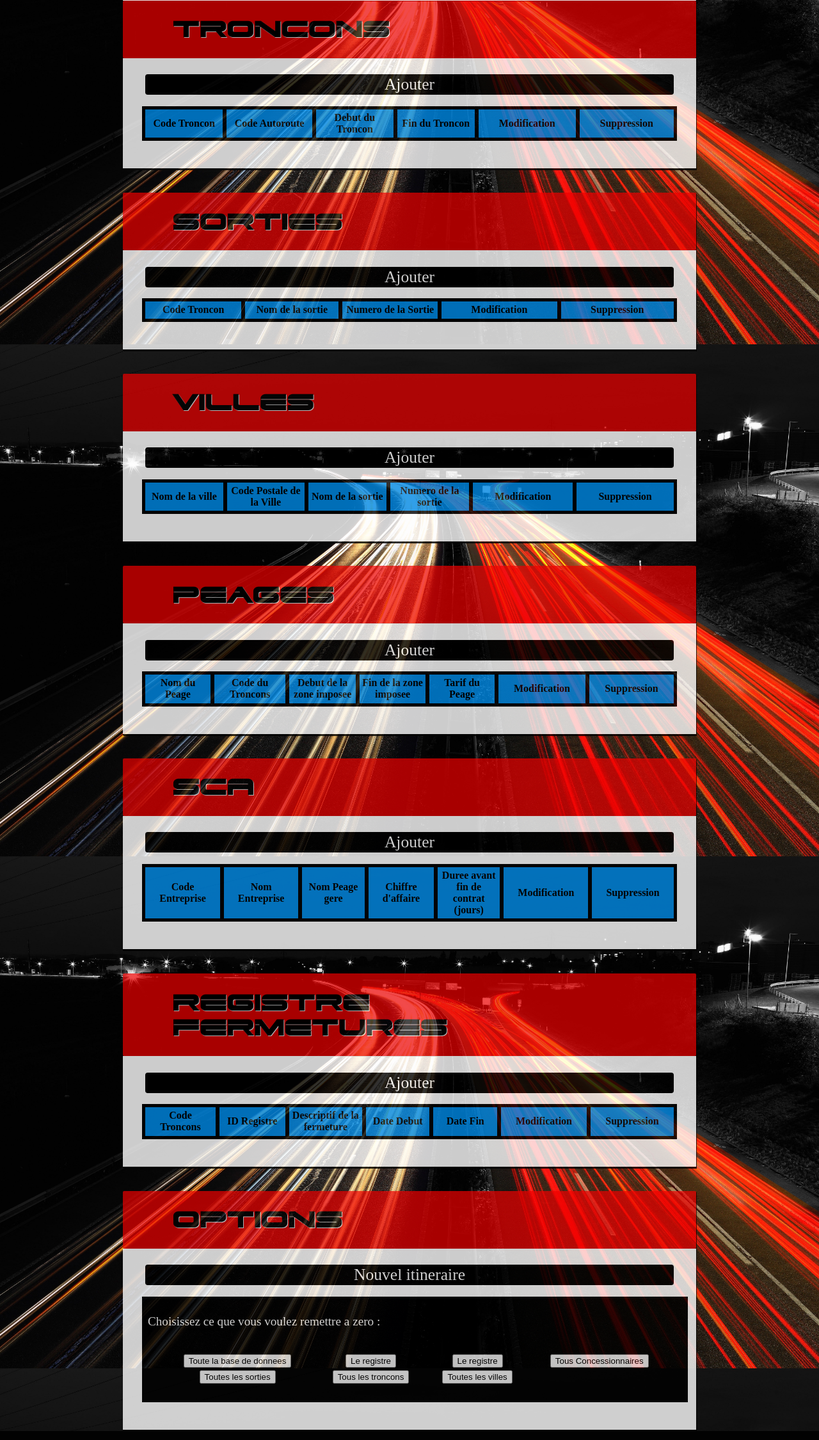
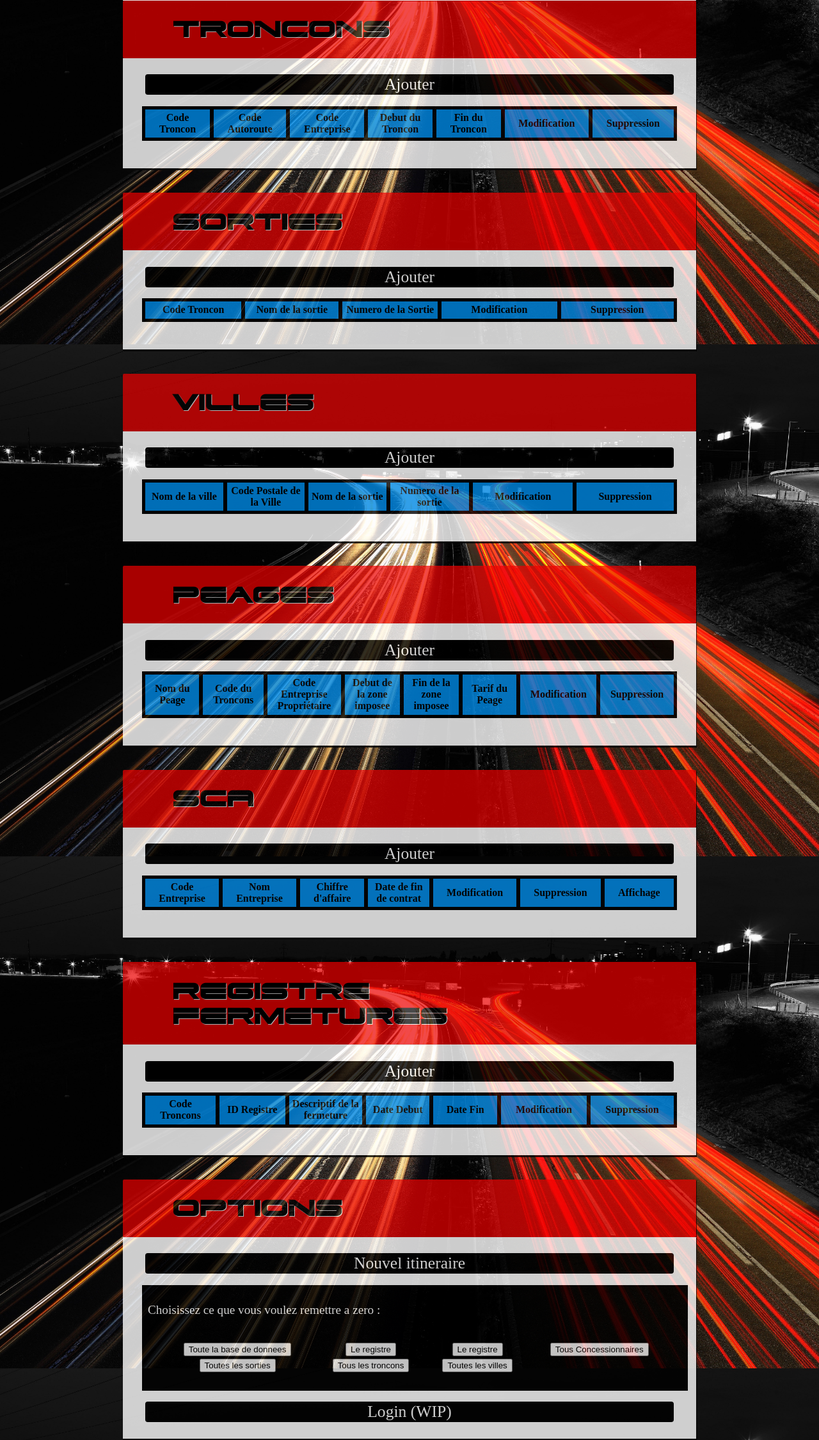
Before and after one commit to Sigaur/ProjetBdd2, a PHP site: page / in a window 1280 px wide. Shown: the part 262-2512 px from the top of the page at 64% size. Run offline with PHP 8.4, Linux system fonts and the light colour scheme; data that the repository does not hold is empty; some web fonts are replaced.

Commit message:
Version 1.0

```diff
--- a/AddSca.php
+++ b/AddSca.php
@@ -32,10 +32,6 @@ session_start();
 
 <div>
  <input type="text" required="required" name="Nom" class="id" placeholder="Nom de l'entreprise" />
- </div>
-
- <div>
- <input type="text" required="required" name="NomPeage" class="id" placeholder="Nom du péage géré" />
  </div>
 
  <div>
--- a/AddTroncons.php
+++ b/AddTroncons.php
@@ -37,6 +37,10 @@ session_start();
  </div>
 
  <div>
+ <input type="text" required="required" name="CodE" class="id" placeholder="Code de l'entreprise" />
+ </div>
+
+ <div>
  <input type="text" required="required" name="DuKm" class="id" placeholder="Début du tronçon au km" />
  </div>
 
--- a/PeagesInsert.php
+++ b/PeagesInsert.php
@@ -8,21 +8,23 @@ if (isset($_POST['update']))
 
 	$Nom = $_POST['Nom'];
 	$CodT = $_POST['CodT'];
+	$CodE = $_POST['CodE'];
 	$PgDuKm = $_POST['PgDuKm'];
 	$PgAuKm = $_POST['PgAuKm'];
 	$Tarif = $_POST['Tarif'];
 
-	query_database("UPDATE peages SET Nom = \"$Nom\", CodT = \"$CodT\", PgDuKm = $PgDuKm, PgAuKm = $PgAuKm, Tarif = $Tarif WHERE Nom = \"$temp\"");
+	query_database("UPDATE peages SET Nom = \"$Nom\", CodT = \"$CodT\", CodE = \"$CodE\", PgDuKm = $PgDuKm, PgAuKm = $PgAuKm, Tarif = $Tarif WHERE Nom = \"$temp\"");
 }
 else
 {
 	$Nom = $_POST['Nom'];
 	$CodT = $_POST['CodT'];
+	$CodE = $_POST['CodE'];
 	$PgDuKm = $_POST['PgDuKm'];
 	$PgAuKm = $_POST['PgAuKm'];
 	$Tarif = $_POST['Tarif'];
 
-	query_database("INSERT INTO peages VALUES(\"$Nom\",\"$CodT\", $PgDuKm, $PgAuKm, $Tarif)");
+	query_database("INSERT INTO peages VALUES(\"$Nom\",\"$CodT\", \"$CodE\", $PgDuKm, $PgAuKm, $Tarif)");
 }
 
 
--- a/ScaInsert.php
+++ b/ScaInsert.php
@@ -8,21 +8,19 @@ if (isset($_POST['update']))
 
 	$CodE = $_POST['CodE'];
 	$Nom = $_POST['Nom'];
-	$NomPeage = $_POST['NomPeage'];
 	$CA = $_POST['CA'];
 	$DateFin = $_POST['DateFin'];
 
-	query_database("UPDATE Sca SET CodE = \"$CodE\", Nom = \"$Nom\", NomPeage = \"$NomPeage\", CA = $CA, DateFin = $DateFin WHERE CodE = \"$temp\"");
+	query_database("UPDATE Sca SET CodE = \"$CodE\", Nom = \"$Nom\", CA = $CA, DateFin = $DateFin WHERE CodE = \"$temp\"");
 }
 else
 {
 	$CodE = $_POST['CodE'];
 	$Nom = $_POST['Nom'];
-	$NomPeage = $_POST['NomPeage'];
 	$CA = $_POST['CA'];
 	$DateFin = $_POST['DateFin'];
 
-	query_database("INSERT INTO Sca VALUES(\"$CodE\", \"$Nom\",\"$NomPeage\",$CA, $DateFin)");
+	query_database("INSERT INTO Sca VALUES(\"$CodE\", \"$Nom\",$CA, $DateFin)");
 }
 
 ?>
--- a/TronconsInsert.php
+++ b/TronconsInsert.php
@@ -9,20 +9,22 @@ if (isset($_POST['update']))
 
 	$CodT = $_POST['CodT'];
 	$CodA = $_POST['CodA'];
+	$CodE = $_POST['CodE'];
 	$DuKm = $_POST['DuKm'];
 	$AuKm = $_POST['AuKm'];
 
-	query_database("UPDATE troncons SET CodT = \"$CodT\", CodA = \"$CodA\", DuKm = $DuKm, AuKm = $AuKm WHERE CodT = \"$temp\"");
+	query_database("UPDATE troncons SET CodT = \"$CodT\", CodA = \"$CodA\", CodE = \"$CodE\", DuKm = $DuKm, AuKm = $AuKm WHERE CodT = \"$temp\"");
 
 }
 else
 {
 	$CodT = $_POST['CodT'];
 	$CodA = $_POST['CodA'];
+	$CodA = $_POST['CodA'];
 	$DuKm = $_POST['DuKm'];
 	$AuKm = $_POST['AuKm'];
 
-	query_database("INSERT INTO troncons VALUES(\"$CodT\", \"$CodA\", $DuKm, $AuKm)");
+	query_database("INSERT INTO troncons VALUES(\"$CodT\", \"$CodA\", \"$CodE\", $DuKm, $AuKm)");
 }
 
 
--- a/controlleur.php
+++ b/controlleur.php
@@ -147,11 +147,12 @@ require_once('db.php');
 
 
 
-function printTableRowTroncons($CodT, $CodA, $DuKm, $AuKm)
+function printTableRowTroncons($CodT, $CodA, $CodE, $DuKm, $AuKm)
 {
 	print("<tr>
 	    <td>$CodT</td>
 	    <td>$CodA</td>
+	    <td>$CodE</td>
 	    <td>$DuKm</td>
 	    <td>$AuKm</td>
 		<td>
@@ -222,11 +223,12 @@ function printTableRowVilles($Nom, $CodP, $Libelle, $Numero)
 	  	);
 }
 
-function printTableRowPeages($Nom, $CodT, $PgDuKm, $PgAuKm, $Tarif)
+function printTableRowPeages($Nom, $CodT, $CodE, $PgDuKm, $PgAuKm, $Tarif)
 {
 	print("<tr>
 	    <td>$Nom</td>
 	    <td>$CodT</td>
+	    <td>$CodE</td>
 	    <td>$PgDuKm</td>
 	    <td>$PgAuKm</td>
 	    <td>$Tarif</td>
@@ -248,12 +250,11 @@ function printTableRowPeages($Nom, $CodT, $PgDuKm, $PgAuKm, $Tarif)
 	  	);
 }
 
-function printTableRowSca($CodE, $Nom, $NomPeage, $CA, $DateFin)
+function printTableRowSca($CodE, $Nom, $CA, $DateFin)
 {
 	print("<tr>
 	    <td>$CodE</td>
 	    <td>$Nom</td>
-	    <td>$NomPeage</td>
 	    <td>$CA</td>
 	    <td>$DateFin</td>
 		<td>
@@ -267,6 +268,13 @@ function printTableRowSca($CodE, $Nom, $NomPeage, $CA, $DateFin)
 	    	<form action='controlleur.php' method='post'>
 			<input type='hidden' name='sca' value='$CodE'>
 			<button type='Submit'>Supprimer
+			</button>
+			</form>
+		</td>
+		<td>
+	    	<form action='sca.php' method='post'>
+			<input type='hidden' name='sca' value='$CodE'>
+			<button type='Submit'>Afficher
 			</button>
 			</form>
 		</td>
--- a/index.php
+++ b/index.php
@@ -20,6 +20,7 @@
 			<table>
 	    	<th>Code Troncon</th>
 	    	<th>Code Autoroute</th>
+	    	<th>Code Entreprise</th>
 	    	<th>Debut du Troncon</th>
 	    	<th>Fin du Troncon</th>
 			<th>Modification</th>
@@ -34,7 +35,7 @@
 		$results_id = retrieve_troncons();
 		while ($row = $results_id->fetch_assoc())
 		{
-			printTableRowTroncons($row['CodT'], $row['CodA'], $row['DuKm'], $row['AuKm']);
+			printTableRowTroncons($row['CodT'], $row['CodA'], $row['CodE'], $row['DuKm'], $row['AuKm']);
 		}
 	?>
 	</table>
@@ -113,6 +114,7 @@
 	  <tr>
 	    <th>Nom du Peage</th>
 	    <th>Code du Troncons</th>
+	    <th>Code Entreprise Propriétaire</th>
 	    <th>Debut de la zone imposee</th>
 	    <th>Fin de la zone imposee</th>
 		<th>Tarif du Peage</th>
@@ -126,7 +128,7 @@
 		$results_id = retrieve_peages();
 		while ($row = $results_id->fetch_assoc())
 		{
-			printTableRowPeages($row['Nom'], $row['CodT'], $row['PgDuKm'], $row['PgAuKm'], $row['Tarif']);
+			printTableRowPeages($row['Nom'], $row['CodT'], $row['CodE'], $row['PgDuKm'], $row['PgAuKm'], $row['Tarif']);
 		}
 	?>
 	</table>
@@ -145,18 +147,18 @@
 	  <tr>
 	    <th>Code Entreprise</th>
 	    <th>Nom Entreprise</th>
-	    <th>Nom Peage gere</th>
 	    <th>Chiffre d'affaire</th>
-		<th>Duree avant fin de contrat (jours)</th>
+		<th>Date de fin de contrat</th>
 		<th>Modification</th>
 		<th>Suppression</th>
+		<th>Affichage</th>
 	  </tr>
 
 	<?php
 		$results_id = retrieve_sca();
 		while ($row = $results_id->fetch_assoc())
 		{
-			printTableRowSca($row['CodE'], $row['Nom'], $row['NomPeage'], $row['CA'], $row['DateFin']);
+			printTableRowSca($row['CodE'], $row['Nom'], $row['CA'], $row['DateFin']);
 		}
 	?>
 	</table>
@@ -207,6 +209,7 @@
 				<input type="submit" value="Nouvel itineraire">
 			</form>
 		</div>
+
 		<div class="instructions">
 			<p>Choisissez ce que vous voulez remettre a zero : </p>
 
@@ -259,15 +262,13 @@
 					</td>
 				</tr>
 
-	<?php
-		$results_id = retrieve_registre();
-		//while ($row = $results_id->fetch_assoc())
-		{
-			//printTableRowRegistre($row['CodT'], $row['IdRegistre'], $row['Descriptif'], $row['DateDebut'], $row['DateFin']);
-		}
-	?>
 				</table>
 			</div>
+		</div>
+		<div class="sub">
+			<form action="login.php" method="post">
+				<input type="submit" value="Login (WIP)">
+			</form>
 		</div>
 	</div>
 
--- /dev/null
+++ b/init.php
@@ -0,0 +1,4 @@
+<?php
+	require_once('resetDB.php');
+	resetDB();
+?>
--- a/itineraire.php
+++ b/itineraire.php
@@ -1,4 +1,4 @@
-	<!DOCTYPE html>
+<!DOCTYPE html>
 <html lang="fr">
 <link href="itinerairebis.css" rel="stylesheet"type="text/css">
 <link rel="shortcut icon" type="image/x-icon" href="Logo.png" />
--- a/resetDB.php
+++ b/resetDB.php
@@ -16,12 +16,14 @@
 		query_database("DROP TABLE IF EXISTS peages");
 		query_database("CREATE TABLE peages(	Nom VARCHAR(100),
 												CodT VARCHAR(10),
+												CodE VARCHAR(10),
 												PgDuKm INT,
 												PgAuKm INT,
 												Tarif DECIMAL(5,2))");
 
 		query_database("INSERT INTO peages VALUES('Saint Arnoux',
 												'T3',
+												'E1',
 												0,
 												10,
 												12.00)");
@@ -53,23 +55,19 @@
 		query_database("DROP TABLE IF EXISTS sca");
 		query_database("CREATE TABLE sca(		CodE VARCHAR(10),
 												Nom VARCHAR(100),
-												NomPeage VARCHAR(100),
 												CA INT,
 												DateFin INT)");
 
 		query_database("INSERT INTO sca VALUES(	'E1',
 												'APPR',
-												'Fleury',
 												1662,
-												01082017)");
+												18082017)");
 		query_database("INSERT INTO sca VALUES(	'E2',
 												'ASF',
-												'Salon',
 												2796,
-												010102017)");
+												10102017)");
 		query_database("INSERT INTO sca VALUES(	'E3',
 												'Cofiroute',
-												'Bordeaux',
 												1306,
 												25052017)");
 
@@ -110,32 +108,39 @@
 		query_database("DROP TABLE IF EXISTS troncons");
 		query_database("CREATE TABLE troncons(	CodT VARCHAR(10),
 												CodA VARCHAR(10),
+												CodE VARCHAR(10),
 												DuKm INT,
 												AuKm INT)");
 
 		query_database("INSERT INTO troncons VALUES('T1',
 												'A6',
+												'E1',
 												0,
 												10)");
 		query_database("INSERT INTO troncons VALUES('T2',
 												'A6',
+												'E1',
 												10,
 												25)");
 		query_database("INSERT INTO troncons VALUES('T3',
 												'A10',
+												'E2',
 												0,
 												40)");
 
 		query_database("INSERT INTO troncons VALUES('T4',
  											'A7',
+ 											'E3',
  											0,
  											40)");
  	query_database("INSERT INTO troncons VALUES('T5',
  											'A7',
+ 											'E3',
  											40,
  											100)");
  	query_database("INSERT INTO troncons VALUES('T6',
  											'A7',
+ 											'E3',
  											100,
 												160)");
 	}
```
Also changed, not shown: AddPeages.php (+8 -0 lines), sca.php (added, +80 -0 lines). Lines whose indentation alone changed are shown as unchanged.
